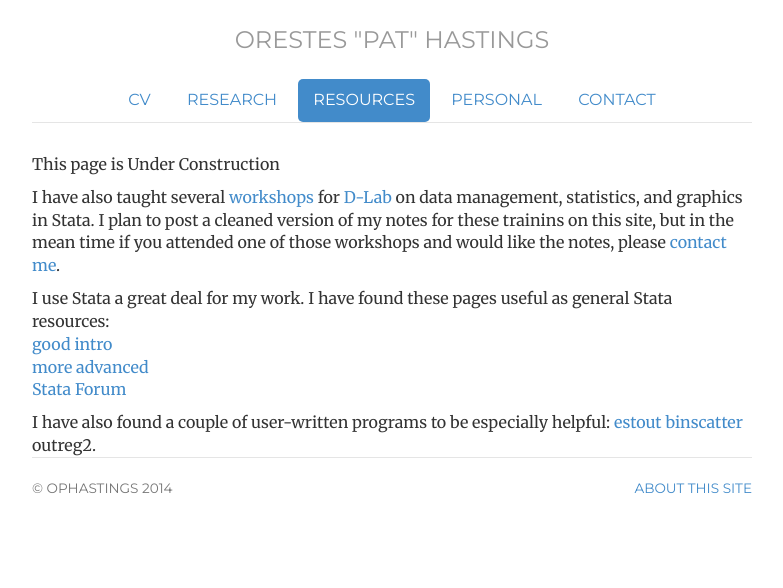
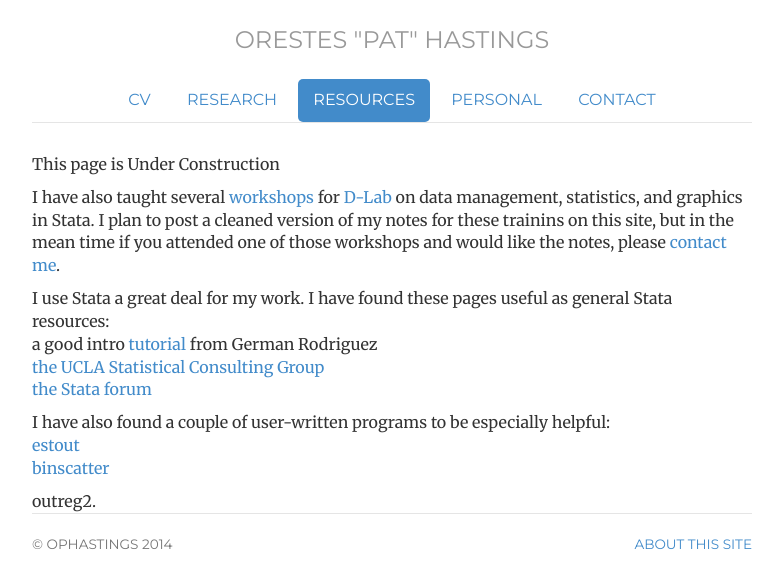
Before and after one commit to ophastings/ophastings.github.io, a Jekyll site: the page built from resources/index.html, in a window 1280 px wide. Shown: the top 588 px of the page, without its empty margins (248-1031 px from the left). Built offline with Jekyll 4.4.1, drawn with Linux system fonts in a browser that asks for light colours.

Commit message:
Update index.html

```diff
--- a/resources/index.html
+++ b/resources/index.html
@@ -17,13 +17,14 @@ description: Resources page of ophastings.com, the website of Orestes Hastings,
 
 I use Stata a great deal for my work. I have found these pages useful as general Stata resources:
 <ul class="list-unstyled">
-			 <li><a title="http://data.princeton.edu/stata/" href="http://data.princeton.edu/stata/">good intro</a></li>
-			 <li><a title="http://www.ats.ucla.edu/stat/stata/" href="http://www.ats.ucla.edu/stat/stata/"> more advanced</a></li>
-			 <li><a title="http://www.stata.com/statalist/" href="http://www.stata.com/statalist/">Stata Forum</a></li>
+		 <li>a good intro <a title="http://data.princeton.edu/stata/" href="http://data.princeton.edu/stata/"> tutorial </a>from German Rodriguez</li>
+		 <li><a title="http://www.ats.ucla.edu/stat/stata/" href="http://www.ats.ucla.edu/stat/stata/"> the UCLA Statistical Consulting Group</a></li>
+		 <li><a title="http://www.stata.com/statalist/" href="http://www.stata.com/statalist/">the Stata forum</a></li>
 </ul>
 
 I have also found a couple of user-written programs to be especially helpful:
-  <a href="http://repec.org/bocode/e/estout/">estout</a>
-  <a href="http://michaelstepner.com/binscatter/">binscatter</a>
-
+<ul class="list-unstyled">
+  <li><a href="http://repec.org/bocode/e/estout/">estout</a></li>
+  <li><a href="http://michaelstepner.com/binscatter/">binscatter</a></li>
+</ul>
 outreg2.
```
